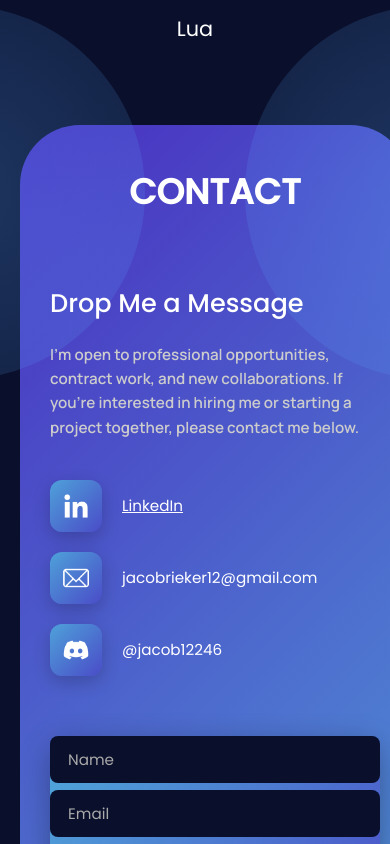
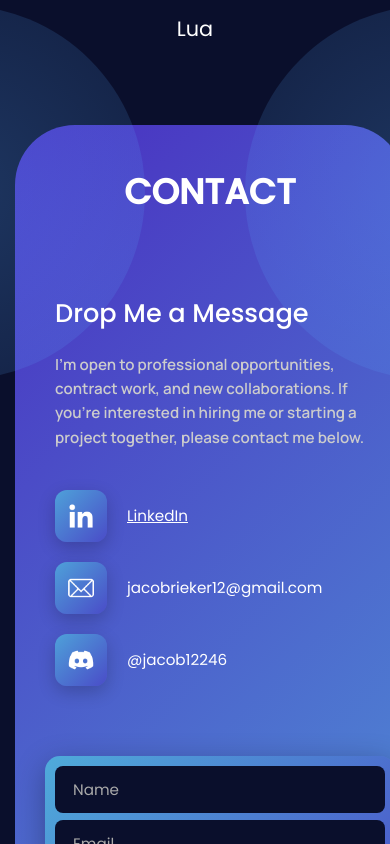
Before and after one commit to jacobrieker/websiteportfolio, a React (Create React App) app: page / in a window 390 px wide. Shown: the part 5680-6524 px from the top of the page. Built offline with nearby package versions, Linux system fonts and the light colour scheme.

Commit message:
Update Main.css

```diff
--- a/src/Main.css
+++ b/src/Main.css
@@ -774,7 +774,7 @@ body, p, h1, h2, h3, h4, h5, h6, span {
   .contact-background {
     padding: 30px 20px;
     width: 100%;
-      margin-left: 0;
+    margin-left: -5px;
     border-radius: 60px;
   }
 
@@ -786,7 +786,7 @@ body, p, h1, h2, h3, h4, h5, h6, span {
 
   .contact-left,
   .contact-form-wrapper {
-      padding: 0;
+    padding: 10px 10px 10px 10px;
     margin: 0 auto;
     width: 100%;
   }
```
Lines whose indentation alone changed are shown as unchanged.
